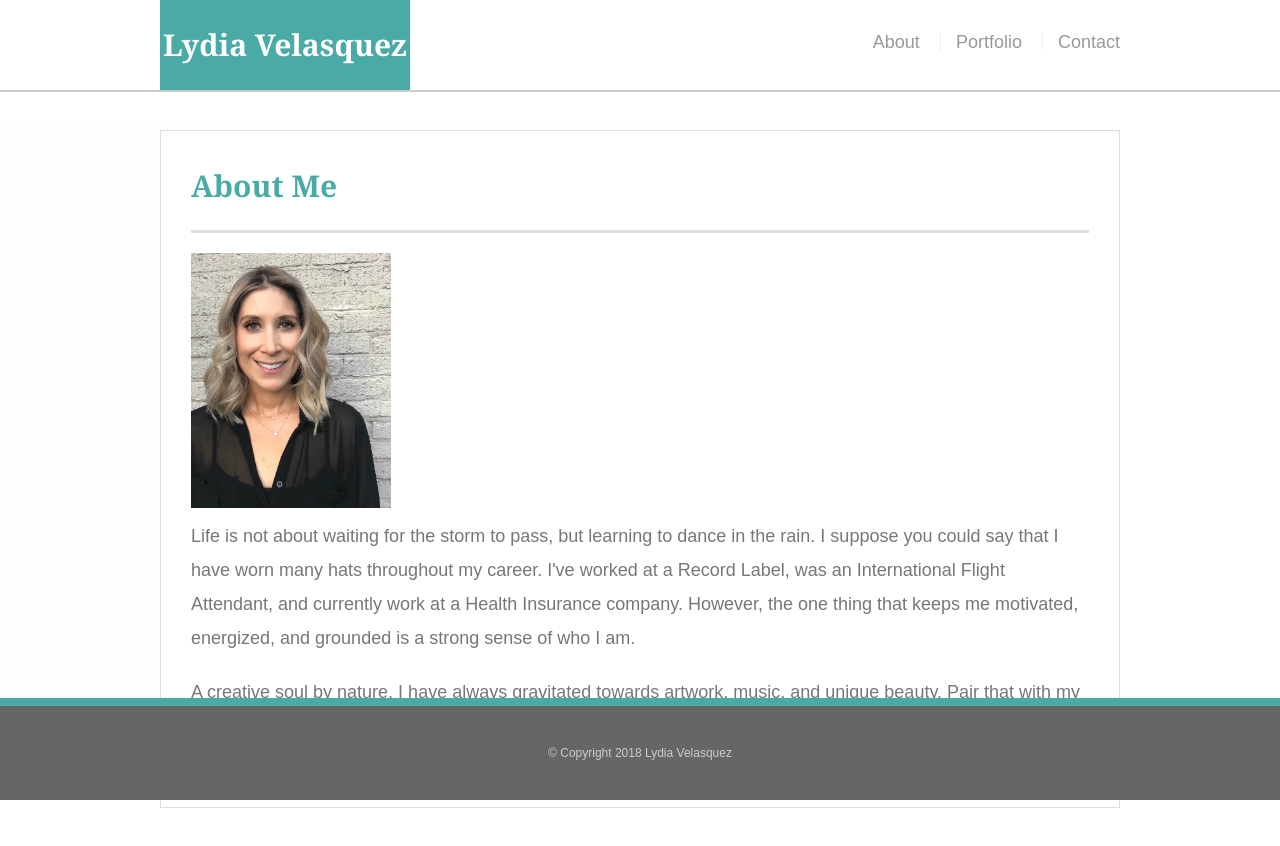
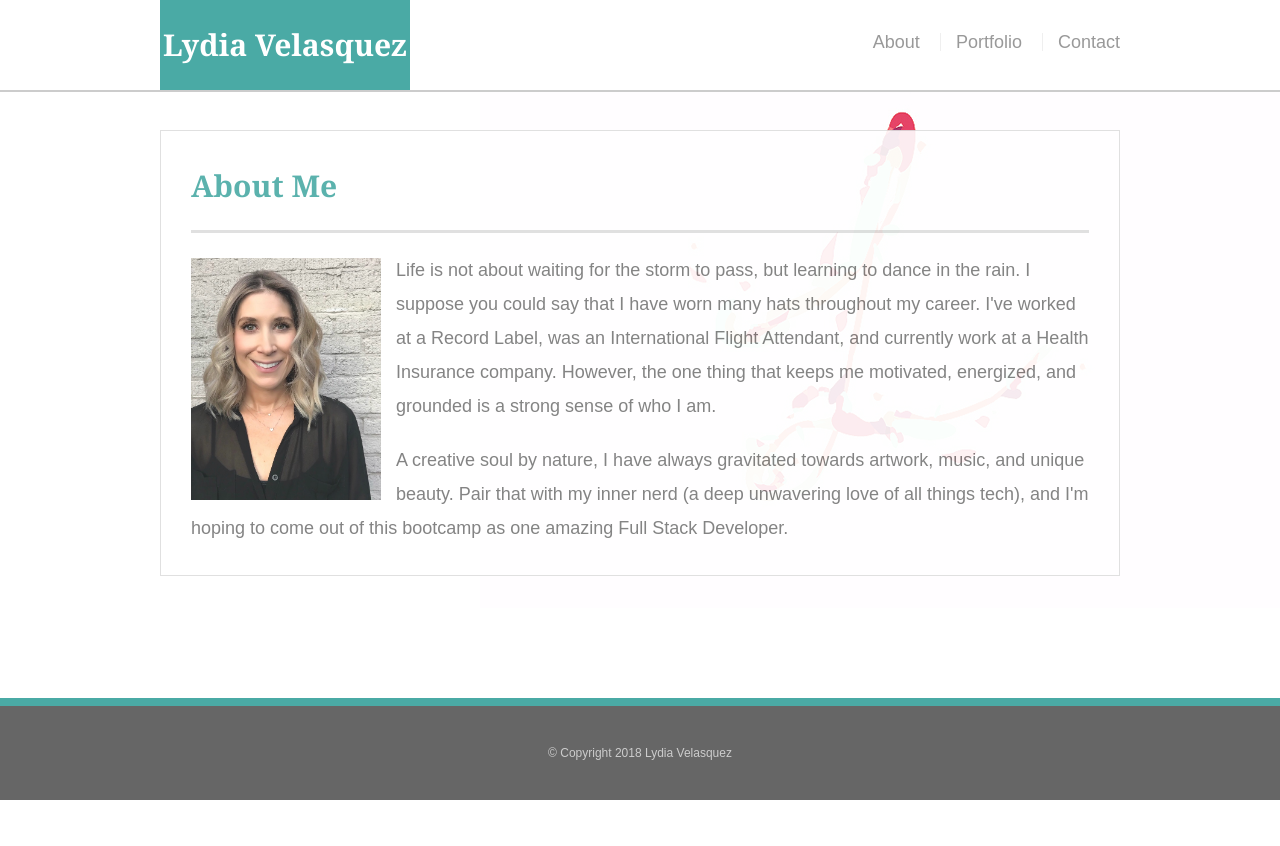
Before and after one commit to lydiarachel/Basic-Portfolio, a plain HTML site: page index.html in a window 1280 px wide. After the commit the page ends 800 px from the top, so only its background shows below. Drawn offline with Linux system fonts and the light colour scheme.

Commit message:
slight update to the background image and my picture

```diff
--- a/assets/css/style.css
+++ b/assets/css/style.css
@@ -9,7 +9,7 @@ body {
     color: #777;
     background-image: url("../images/letter_l.jpg");
     background-repeat: no-repeat;
-    background-position: left;
+    background-position: right;
 }
 
 .container {
@@ -96,12 +96,19 @@ nav a:first-child {
 
 .main-section {
     background: #fff;
+    opacity: .9;
     padding: 30px;
     margin: 0 0 40px 0;
     width: 100%;
     max-width: 960px;
     float: left;
     border: 1px solid #ddd;
+}
+
+.main-section img {
+    float: left;
+    padding: 5px;
+    margin: 0 10px 0 -5px;
 }
 
 .auth-image {
```
